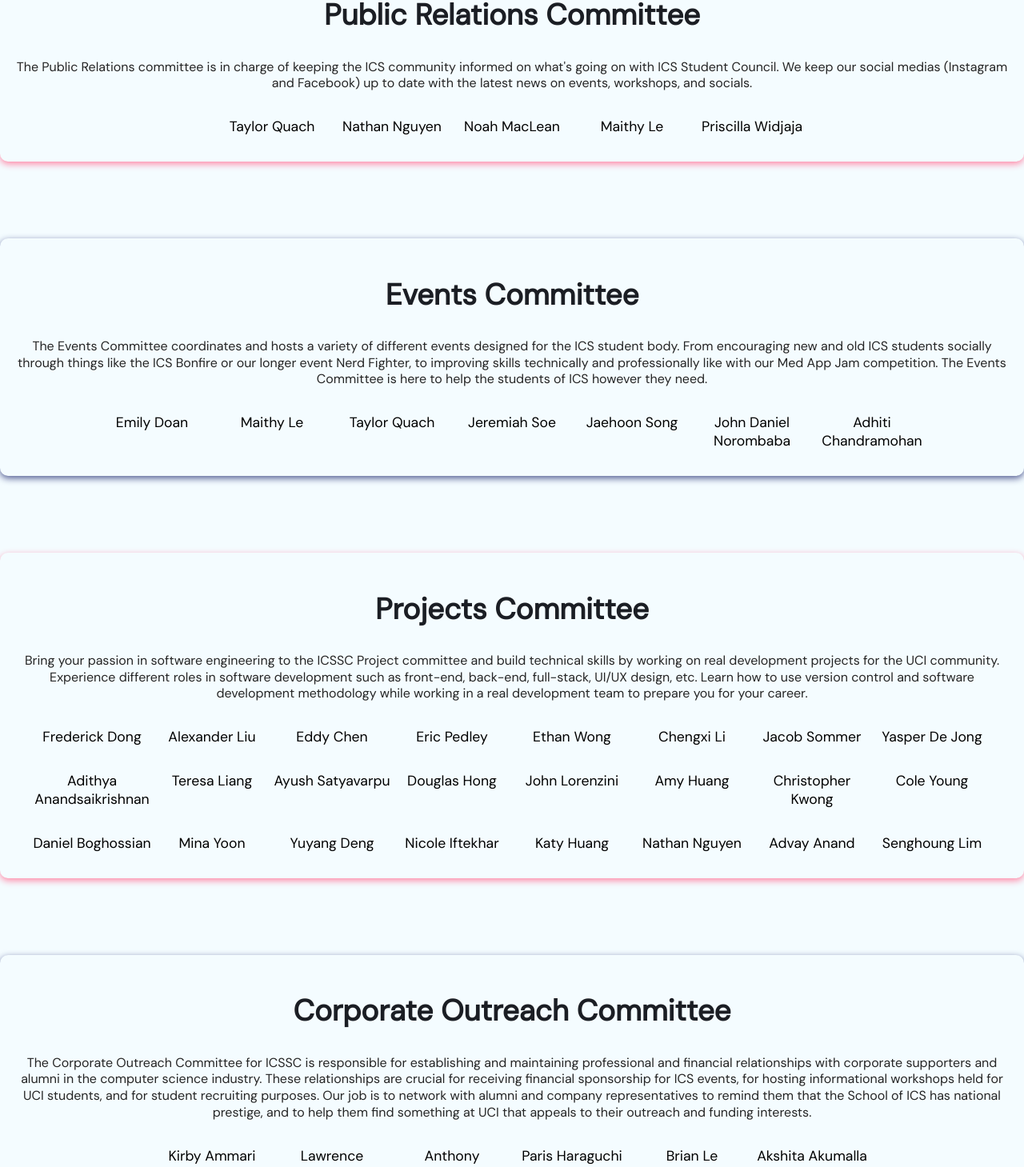
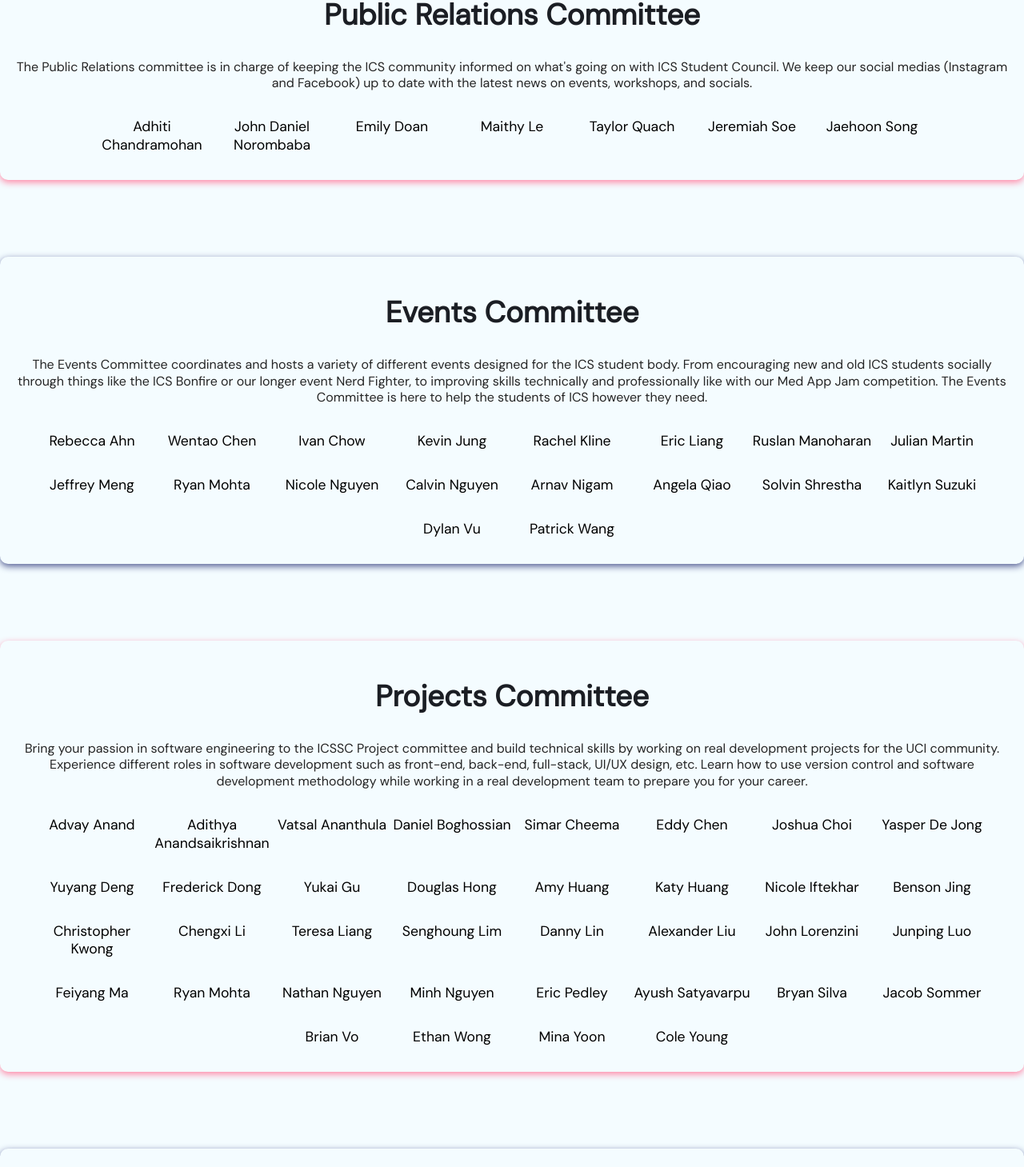
Before and after one commit to icssc/icssc-website, a Next.js app: page /committees in a window 1280 px wide. Shown: the part 588-2047 px from the top of the page at 80% size. Built offline with nearby package versions, Linux system fonts and the light colour scheme.

Commit message:
Update members (#69)
* Update committee members & board images

* Update copyright year to 2023

```diff
--- a/assets/data/board.json
+++ b/assets/data/board.json
@@ -3,7 +3,7 @@
         "name": "Nicole Pham",
         "position": "Co-President",
         "email": "nmpham2@uci.edu",
-        "image": "/assets/img/board/pham.png"
+        "image": "/assets/img/board/Pham.png"
     },
     {
         "name": "Anna Chan",
--- a/assets/data/committees.json
+++ b/assets/data/committees.json
@@ -3,11 +3,13 @@
         "name": "Public Relations Committee",
         "desc": "The Public Relations committee is in charge of keeping the ICS community informed on what's going on with ICS Student Council. We keep our social medias (Instagram and Facebook) up to date with the latest news on events, workshops, and socials.",
         "members": [
+            "Adhiti Chandramohan",
+            "John Daniel Norombaba",
+            "Emily Doan",
+            "Maithy Le",
             "Taylor Quach",
-            "Nathan Nguyen",
-            "Noah MacLean",
-            "Maithy Le",
-            "Priscilla Widjaja"
+            "Jeremiah Soe",
+            "Jaehoon Song"
         ]
     },
 
@@ -15,13 +17,24 @@
         "name": "Events Committee",
         "desc": "The Events Committee coordinates and hosts a variety of different events designed for the ICS student body. From encouraging new and old ICS students socially through things like the ICS Bonfire or our longer event Nerd Fighter, to improving skills technically and professionally like with our Med App Jam competition. The Events Committee is here to help the students of ICS however they need.",
         "members": [
-            "Emily Doan",
-            "Maithy Le",
-            "Taylor Quach",
-            "Jeremiah Soe",
-            "Jaehoon Song",
-            "John Daniel Norombaba",
-            "Adhiti Chandramohan"
+            "Rebecca Ahn",
+            "Wentao Chen",
+            "Ivan Chow",
+            "Kevin Jung",
+            "Rachel Kline",
+            "Eric Liang",
+            "Ruslan Manoharan",
+            "Julian Martin",
+            "Jeffrey Meng",
+            "Ryan Mohta",
+            "Nicole Nguyen",
+            "Calvin Nguyen",
+            "Arnav Nigam",
+            "Angela Qiao",
+            "Solvin Shrestha",
+            "Kaitlyn Suzuki",
+            "Dylan Vu",
+            "Patrick Wang"
         ]
     },
 
@@ -29,30 +42,42 @@
         "name": "Projects Committee",
         "desc": "Bring your passion in software engineering to the ICSSC Project committee and build technical skills by working on real development projects for the UCI community. Experience different roles in software development such as front-end, back-end, full-stack, UI/UX design, etc. Learn how to use version control and software development methodology while working in a real development team to prepare you for your career.",
         "members": [
+            "Advay Anand",
+            "Adithya Anandsaikrishnan",
+            "Vatsal Ananthula",
+            "Daniel Boghossian",
+            "Simar Cheema",
+            "Eddy Chen",
+            "Joshua Choi",
+            "Yasper De Jong",
+            "Yuyang Deng",
             "Frederick Dong",
+            "Yukai Gu",
+            "Douglas Hong",
+            "Amy Huang",
+            "Katy Huang",
+            "Nicole Iftekhar",
+            "Benson Jing",
+            "Christopher Kwong",
+            "Chengxi Li",
+            "Teresa Liang",
+            "Senghoung Lim",
+            "Danny Lin",
             "Alexander Liu",
-            "Eddy Chen",
+            "John Lorenzini",
+            "Junping Luo",
+            "Feiyang Ma",
+            "Ryan Mohta",
+            "Nathan Nguyen",
+            "Minh Nguyen",
             "Eric Pedley",
+            "Ayush Satyavarpu",
+            "Bryan Silva",
+            "Jacob Sommer",
+            "Brian Vo",
             "Ethan Wong",
-            "Chengxi Li",
-            "Jacob Sommer",
-            "Yasper De Jong",
-            "Adithya Anandsaikrishnan",
-            "Teresa Liang",
-            "Ayush Satyavarpu",
-            "Douglas Hong",
-            "John Lorenzini",
-            "Amy Huang",
-            "Christopher Kwong",
-            "Cole Young",
-            "Daniel Boghossian",
             "Mina Yoon",
-            "Yuyang Deng",
-            "Nicole Iftekhar",
-            "Katy Huang",
-            "Nathan Nguyen",
-            "Advay Anand",
-            "Senghoung Lim"
+            "Cole Young"
         ]
     },
 
@@ -60,12 +85,15 @@
         "name": "Corporate Outreach Committee",
         "desc": "The Corporate Outreach Committee for ICSSC is responsible for establishing and maintaining professional and financial relationships with corporate supporters and alumni in the computer science industry. These relationships are crucial for receiving financial sponsorship for ICS events, for hosting informational workshops held for UCI students, and for student recruiting purposes. Our job is to network with alumni and company representatives to remind them that the School of ICS has national prestige, and to help them find something at UCI that appeals to their outreach and funding interests.",
         "members": [
+            "Akshita Akumalla",
             "Kirby Ammari",
-            "Lawrence",
+            "Aaditya Borse",
             "Anthony Cusimano",
+            "Santiago Gallaga-Rabinowitz",
             "Paris Haraguchi",
             "Brian Le",
-            "Akshita Akumalla"
+            "Luis Lopez",
+            "Lawrence Lu"
         ]
     },
 
@@ -73,12 +101,13 @@
         "name": "Alumni and Academic Affairs",
         "desc": "Alumni and Academic Affairs Committee’s mission is to reach out and build relationships with UCI faculty, address the concerns of the ICS student body and to further them into academic and administrative cohesion & collaboration with the ICS student body. The committee will also be in charge of bridging the Student Council with the Bren School alumni.",
         "members": [
+            "Clara Chen",
+            "Darren Huynh",
+            "Rohan Jayasekara",
+            "Oviya Logesh Mythili",
             "Meena Mynampati",
-            "Rohan Jayasekara",
             "Marcel Tcheng",
-            "Darren Huynh",
-            "Nathan Yang",
-            "Clara Chen"
+            "Nathan Yang"
         ]
     }
 ]
--- a/components/footer.js
+++ b/components/footer.js
@@ -7,7 +7,7 @@ export default function Footer() {
       <div className="container">
         <div className="row">
           <div className="col-md-8 text-center text-md-left mb-3 mb-md-0">
-            <small className="text-white">&copy; 2022 ICSSC. All Rights Reserved.</small>
+            <small className="text-white">&copy; 2023 ICSSC. All Rights Reserved.</small>
           </div>
 
           <div className="col-md-4 align-self-center">
--- a/package.json
+++ b/package.json
@@ -18,12 +18,11 @@
     "react": "18.0.0",
     "react-bootstrap": "^2.2.2",
     "react-dom": "18.0.0",
-    "react-icons": "^4.3.1",
-    "sass": "^1.55.0"
+    "react-icons": "^4.3.1"
   },
   "devDependencies": {
     "eslint": "8.12.0",
     "eslint-config-next": "12.1.4",
-    "sass": "^1.55.0"
+    "sass": "^1.60.0"
   }
 }
```
Also changed, not shown: 2 other files (tests, documents, lock files or other folders).
